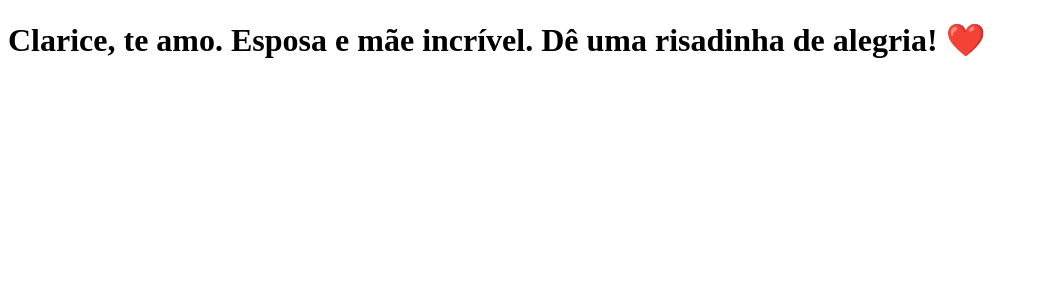
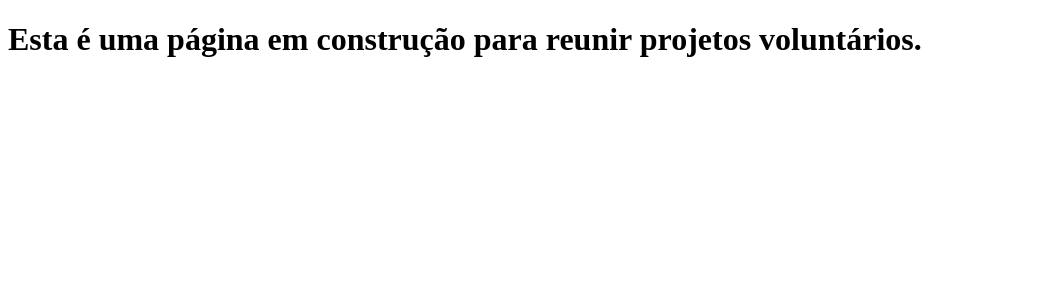
Before and after one commit to guipfreiree/clone-tabnews, a Next.js app: page / in a window 1280 px wide. Shown: the top 300 px of the page, without its empty margins (0-1039 px from the left). Built offline with nearby package versions, Linux system fonts and the light colour scheme.

Commit message:
Adiciona mensagem de página em construção a home.

```diff
--- a/pages/index.js
+++ b/pages/index.js
@@ -1,8 +1,6 @@
 function Home() {
   return (
-    <h1>
-      Clarice, te amo. Esposa e mãe incrível. Dê uma risadinha de alegria! ❤️
-    </h1>
+    <h1>Esta é uma página em construção para reunir projetos voluntários.</h1>
   );
 }
 
```
